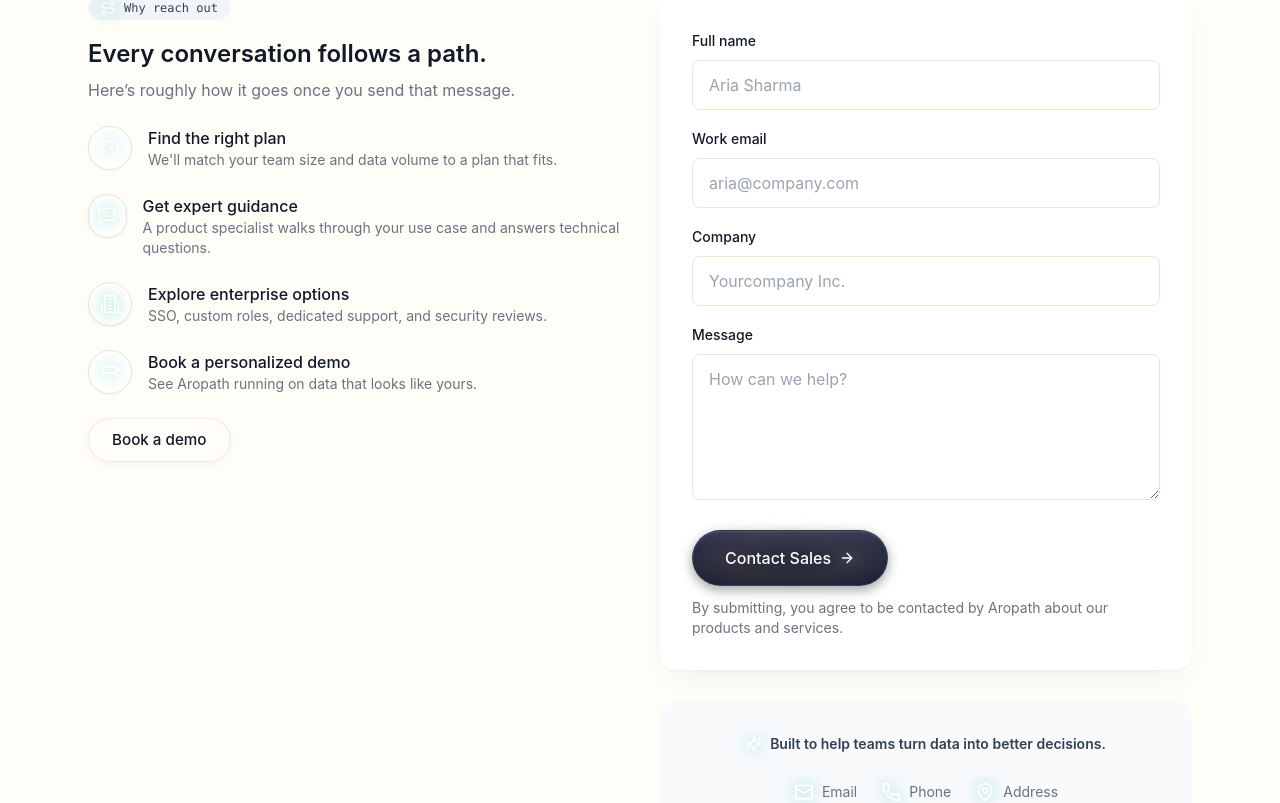
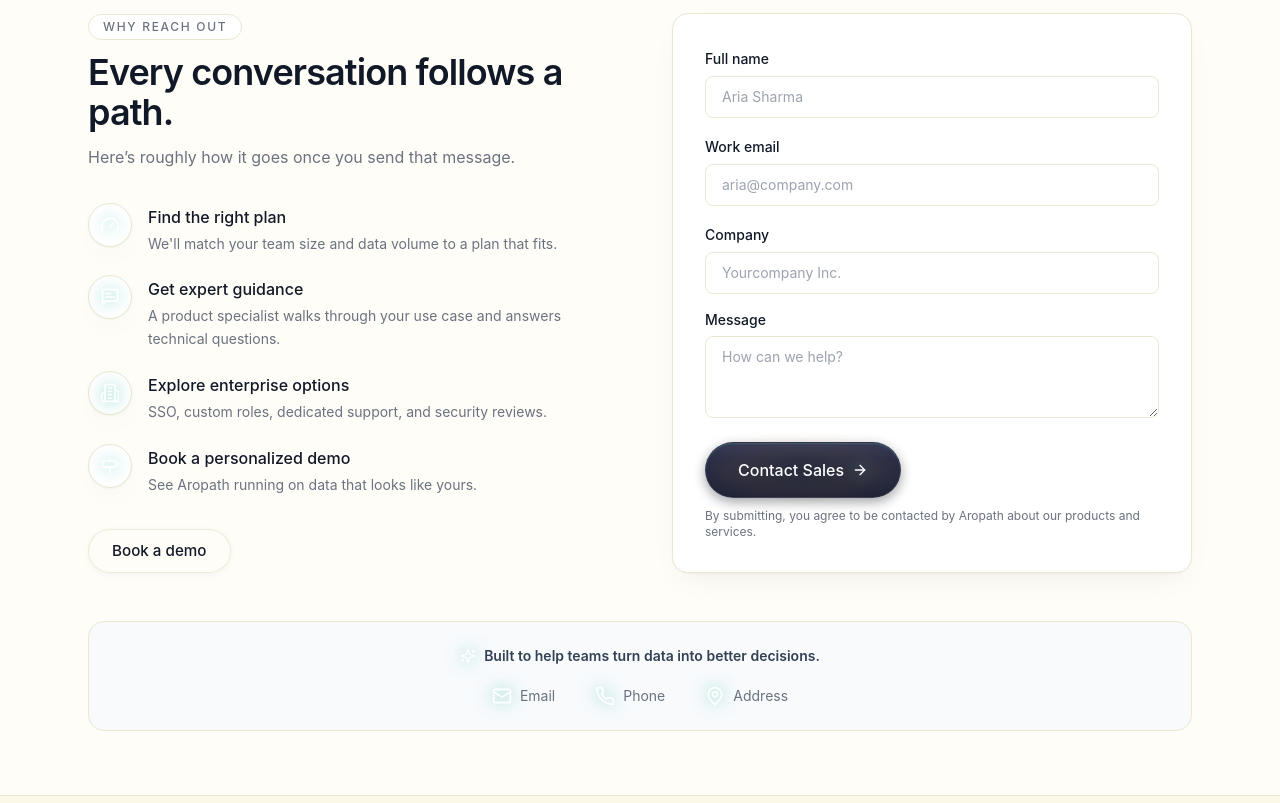
Before and after one commit to Aropath/AP-Website, a Next.js app: page /contact in a window 1280 px wide. Shown: the part 498-1301 px from the top of the page. Built offline with nearby package versions, Linux system fonts and the light colour scheme; a web font is replaced by a local one.

Commit message:
fix(contact): optimize layout and equalize height of benefits and form sections

```diff
--- a/src/components/contact/AropathContactPage.tsx
+++ b/src/components/contact/AropathContactPage.tsx
@@ -1,7 +1,7 @@
 "use client";
 
 import React, { useState } from "react";
-import { ArrowRight, Check, Compass, ShieldCheck, Route, Gauge, MessageSquareText, Building2, Milestone, Mail, Phone, MapPin, Sparkles } from "lucide-react";
+import { ArrowRight, Check, ShieldCheck, Gauge, MessageSquareText, Building2, Milestone, Mail, Phone, MapPin, Sparkles } from "lucide-react";
 import { Container } from "@/components/layout/Container";
 import { Button } from "@/components/ui/Button";
 import { MagneticButton } from "@/components/ui/MagneticButton";
@@ -30,8 +30,8 @@ function Hero() {
       <CursorGlow boundsId="contact-hero" />
 
       <Container className="relative text-center" id="contact-hero">
-        <span className="inline-flex items-center gap-2 rounded-full bg-amber-50 px-4 py-1 text-xs font-mono text-amber-600">
-          <Compass className="h-4 w-4" /> Contact Sales
+        <span className="inline-flex items-center rounded-full border border-line bg-card px-3.5 py-1 text-xs font-medium uppercase tracking-[0.14em] text-ink-muted">
+          Contact Sales
         </span>
 
         <h1 className="mt-6 max-w-3xl mx-auto text-4xl sm:text-5xl font-display font-semibold">
@@ -65,32 +65,38 @@ function Hero() {
 
 function Benefits() {
   return (
-    <div>
-      <div className="mb-6">
-        <span className="inline-flex items-center gap-2 rounded-full bg-slate-100 px-3 py-1 text-xs font-mono text-slate-700">
-          <Route className="h-4 w-4" /> Why reach out
+    <div className="flex flex-col justify-between h-full lg:pr-6">
+      <div className="space-y-3">
+        <span className="inline-flex items-center rounded-full border border-line bg-card px-3.5 py-1 text-xs font-medium uppercase tracking-[0.14em] text-ink-muted">
+          Why reach out
         </span>
-        <h2 className="mt-4 text-2xl font-semibold">Every conversation follows a path.</h2>
-        <p className="mt-2 text-base text-ink-muted">Here’s roughly how it goes once you send that message.</p>
+        <h2 className="text-3xl font-semibold tracking-tight text-ink sm:text-4xl">
+          Every conversation follows a path.
+        </h2>
+        <p className="text-base leading-relaxed text-ink-muted">
+          Here’s roughly how it goes once you send that message.
+        </p>
       </div>
 
-      <ol className="space-y-6">
+      <ol className="space-y-5 my-6">
         {BENEFITS.map((b) => (
           <li key={b.title} className="flex items-start gap-4">
-            <div className="flex h-11 w-11 items-center justify-center rounded-full bg-white border shadow-sm">
+            <div className="flex h-11 w-11 shrink-0 items-center justify-center rounded-full bg-white border border-line shadow-soft">
               <b.icon className="h-5 w-5 text-amber-500" />
             </div>
-            <div>
-              <h4 className="font-medium">{b.title}</h4>
-              <p className="text-sm text-ink-muted">{b.desc}</p>
+            <div className="pt-0.5">
+              <h4 className="font-medium text-ink">{b.title}</h4>
+              <p className="mt-1 text-sm leading-relaxed text-ink-muted">{b.desc}</p>
             </div>
           </li>
         ))}
       </ol>
 
-      <a href="#contact-form" className="inline-block mt-6">
+      <div>
+        <a href="#contact-form" className="inline-block">
           <Button variant="outline" size="md">Book a demo</Button>
         </a>
+      </div>
     </div>
   );
 }
@@ -109,7 +115,7 @@ function ContactForm() {
 
   if (submitted) {
     return (
-      <div className="rounded-2xl bg-white p-8 shadow-soft text-center">
+      <div className="rounded-2xl bg-white p-8 shadow-soft text-center h-full flex flex-col items-center justify-center">
         <div className="mx-auto mb-4 flex h-12 w-12 items-center justify-center rounded-full bg-amber-500 text-white">
           <Check className="h-5 w-5" />
         </div>
@@ -123,32 +129,32 @@ function ContactForm() {
   }
 
   return (
-    <form id="contact-form" onSubmit={handleSubmit} className="space-y-4">
+    <form id="contact-form" onSubmit={handleSubmit} className="flex flex-col justify-between h-full space-y-4">
       <div>
-        <label className="text-sm font-medium">Full name</label>
-        <input required value={values.name} onChange={update("name")} className="mt-2 w-full rounded-lg border px-4 py-3" placeholder="Aria Sharma" />
+        <label className="text-sm font-medium text-ink">Full name</label>
+        <input required value={values.name} onChange={update("name")} className="mt-1.5 w-full rounded-lg border border-line bg-canvas px-4 py-2.5 text-sm focus:border-amber-500 focus:outline-none focus:ring-1 focus:ring-amber-500" placeholder="Aria Sharma" />
       </div>
 
       <div>
-        <label className="text-sm font-medium">Work email</label>
-        <input required type="email" value={values.email} onChange={update("email")} className="mt-2 w-full rounded-lg border px-4 py-3" placeholder="aria@company.com" />
+        <label className="text-sm font-medium text-ink">Work email</label>
+        <input required type="email" value={values.email} onChange={update("email")} className="mt-1.5 w-full rounded-lg border border-line bg-canvas px-4 py-2.5 text-sm focus:border-amber-500 focus:outline-none focus:ring-1 focus:ring-amber-500" placeholder="aria@company.com" />
       </div>
 
       <div>
-        <label className="text-sm font-medium">Company</label>
-        <input required value={values.company} onChange={update("company")} className="mt-2 w-full rounded-lg border px-4 py-3" placeholder="Yourcompany Inc." />
+        <label className="text-sm font-medium text-ink">Company</label>
+        <input required value={values.company} onChange={update("company")} className="mt-1.5 w-full rounded-lg border border-line bg-canvas px-4 py-2.5 text-sm focus:border-amber-500 focus:outline-none focus:ring-1 focus:ring-amber-500" placeholder="Yourcompany Inc." />
       </div>
 
-      <div>
-        <label className="text-sm font-medium">Message</label>
-        <textarea required value={values.message} onChange={update("message")} rows={5} className="mt-2 w-full rounded-lg border px-4 py-3" placeholder="How can we help?" />
+      <div className="flex-1 flex flex-col">
+        <label className="text-sm font-medium text-ink">Message</label>
+        <textarea required value={values.message} onChange={update("message")} rows={3} className="mt-1.5 w-full flex-1 min-h-[80px] rounded-lg border border-line bg-canvas px-4 py-2.5 text-sm focus:border-amber-500 focus:outline-none focus:ring-1 focus:ring-amber-500" placeholder="How can we help?" />
       </div>
 
       <div className="pt-2">
         <Button type="submit" variant="primary" size="lg" withArrow>
           Contact Sales
         </Button>
-        <p className="mt-3 text-sm text-ink-muted">By submitting, you agree to be contacted by Aropath about our products and services.</p>
+        <p className="mt-2.5 text-xs text-ink-muted">By submitting, you agree to be contacted by Aropath about our products and services.</p>
       </div>
     </form>
   );
@@ -159,20 +165,20 @@ export default function ContactUsPage() {
     <>
       <Hero />
 
-      <Container className="grid gap-10 lg:grid-cols-2 py-12">
+      <Container className="py-16">
+        <div className="grid gap-12 lg:grid-cols-2 lg:gap-16 items-stretch">
           <Benefits />
-        <div>
-          <div className="bg-white rounded-2xl p-8 shadow-soft">
+          <div className="bg-white rounded-2xl p-6 sm:p-8 shadow-soft border border-line flex flex-col">
             <ContactForm />
           </div>
+        </div>
 
-          <section className="mt-8">
-            <div className="rounded-2xl bg-slate-50 p-8 text-center">
+        <div className="mt-12 rounded-2xl bg-slate-50 border border-line p-6 text-center">
           <p className="inline-flex items-center justify-center gap-2 text-sm font-semibold text-slate-700">
             <Sparkles className="h-4 w-4 text-amber-500" /> Built to help teams turn data into better decisions.
           </p>
 
-              <div className="mt-6 flex items-center justify-center gap-6">
+          <div className="mt-4 flex flex-wrap items-center justify-center gap-6 sm:gap-10">
             {CONTACT_METHODS.map((m) => (
               <div key={m.label} className="flex items-center gap-2 text-sm text-ink-muted">
                 <m.icon className="h-5 w-5 text-amber-500" />
@@ -181,8 +187,6 @@ export default function ContactUsPage() {
             ))}
           </div>
         </div>
-          </section>
-        </div>
       </Container>
     </>
   );
```
Lines whose indentation alone changed are shown as unchanged.
